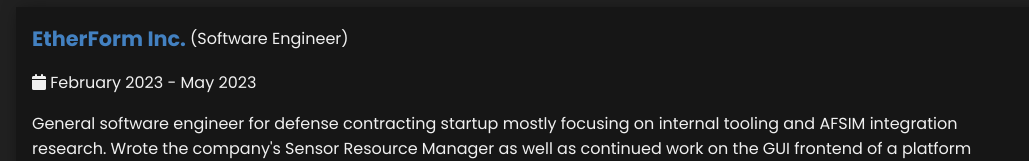
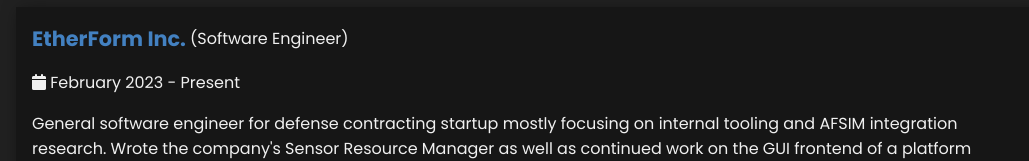
Before and after one commit to lavaskin/jacksoneggers.com, an Angular app: page /experience in a window 1280 px wide. Shown: the part 159-320 px from the top of the page, without its empty margins (112-1141 px from the left). Built offline with nearby package versions, Linux system fonts and the light colour scheme.

Commit message:
minor changes

```diff
--- a/src/app/components/title-card/title-card.component.ts
+++ b/src/app/components/title-card/title-card.component.ts
@@ -19,7 +19,7 @@
 			icon: 'fab fa-linkedin'
 		},
 		{
-			href: 'https://drive.google.com/file/d/1JYL7xTK5GUYn78gC30syDKXYLrhmGIyP/view?usp=sharing',
+			href: 'https://drive.google.com/file/d/1xL8ZfQzfBMu6Lw7-3QmZqzMfLSw8YOGN/view?usp=sharing',
 			title: 'resume',
 			icon: 'fas fa-file-pdf'
 		}
--- a/src/app/data/experience.data.ts
+++ b/src/app/data/experience.data.ts
@@ -60,7 +60,7 @@
 			Wrote the company's Sensor Resource Manager as well as continued work on the GUI frontend of a platform monitoring project.
 		`,
 		start: 'February 2023',
-		end: 'May 2023',
+		end: 'Present',
 		skills: ['c++', 'nuxt3', 'vue.js', 'vuetify', 'drogon', 'afsim', 'git', 'linux'],
 		relevantProjects: [],
 	},
--- a/src/app/pages/home/home.component.html
+++ b/src/app/pages/home/home.component.html
@@ -4,7 +4,7 @@
 
 	<!-- Temporary looking for work advert -->
 	<section class="container info">
-		<h2><i class="fas fa-triangle-exclamation" style="color: #ffd700;margin-right: 0.5rem;"></i> Looking For Work!</h2>
+		<h2><i class="fas fa-triangle-exclamation" style="color: #ffd700;margin-right: 0.5rem;"></i> Looking for new Opportunities!</h2>
 
 		<p>
 			Looking for full-time positions relating to software development, specifically web development positions or general engineering. I am highly skilled with Angular but open to using or learning other frameworks as well as other technologies unrelated to web development.
```
